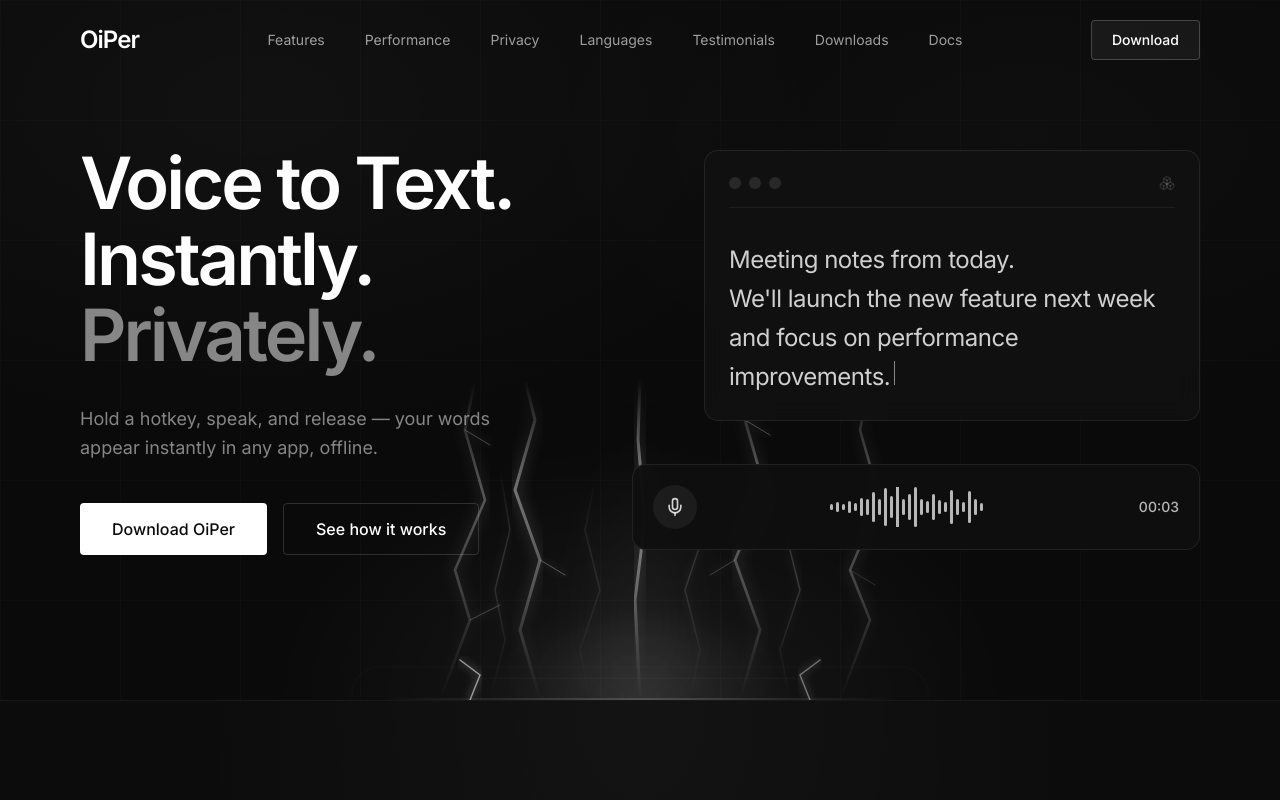
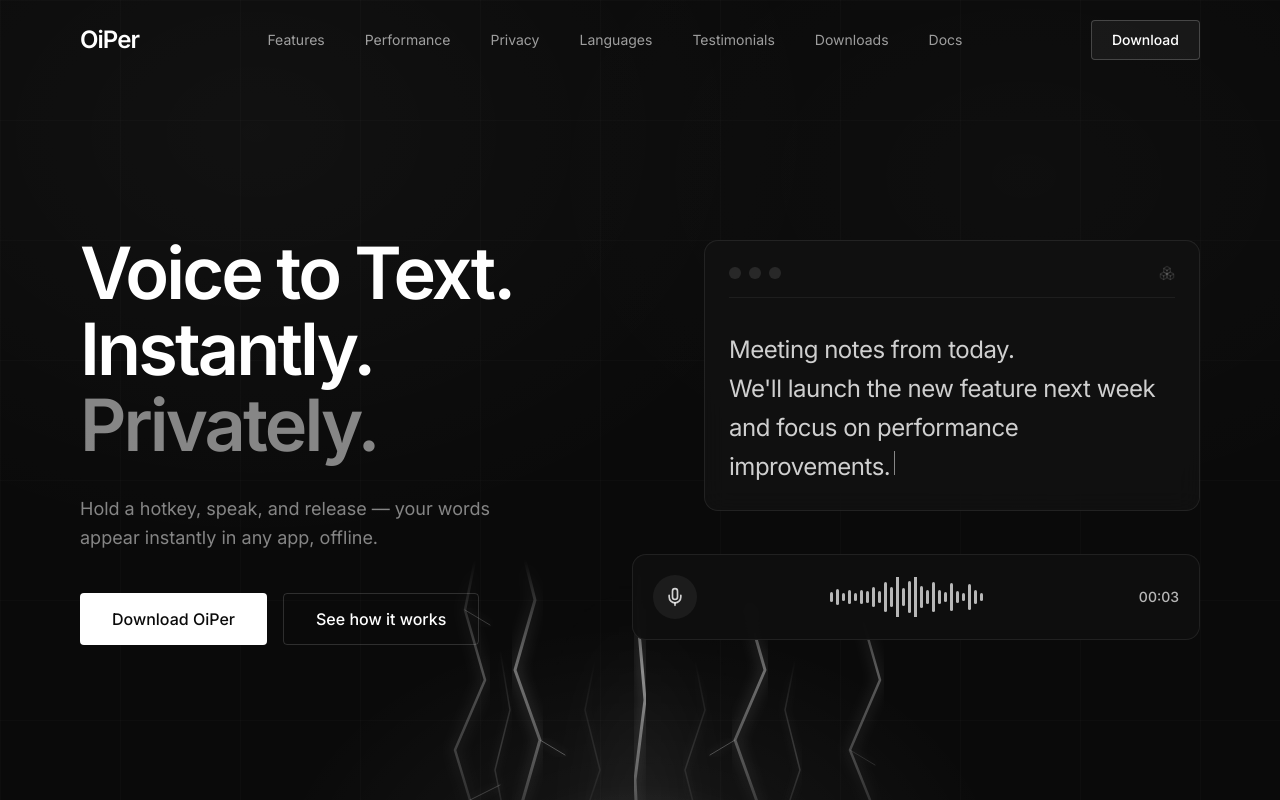
Before and after one commit to oiper/oiper-web, a Next.js app: page / in a window 1280 px wide. Shown: the top 800 px of the page. Built offline with nearby package versions, Linux system fonts and the light colour scheme.

Commit message:
refactor: adjust min-height in HeroSection and update spacing in PerformanceSection for improved layout

```diff
--- a/src/features/landing-page/components/hero-section.tsx
+++ b/src/features/landing-page/components/hero-section.tsx
@@ -53,7 +53,7 @@
         </a>
       </nav>
 
-      <div className="relative z-10 mx-auto grid max-w-[1200px] items-center gap-16 px-6 pt-20 pb-36 sm:px-10 lg:min-h-[620px] lg:grid-cols-[0.5fr_0.5fr] lg:pt-16">
+      <div className="relative z-10 mx-auto grid min-h-[min(100vh,56rem)] max-w-[1200px] items-center gap-16 px-6 pt-20 pb-36 sm:px-10 lg:grid-cols-[0.5fr_0.5fr] lg:pt-16">
         <div>
           <h1 className="max-w-[520px] text-[3.5rem] leading-[1.05] font-semibold tracking-[-0.04em] text-white sm:text-[4.5rem]">
             Voice to Text.
```
